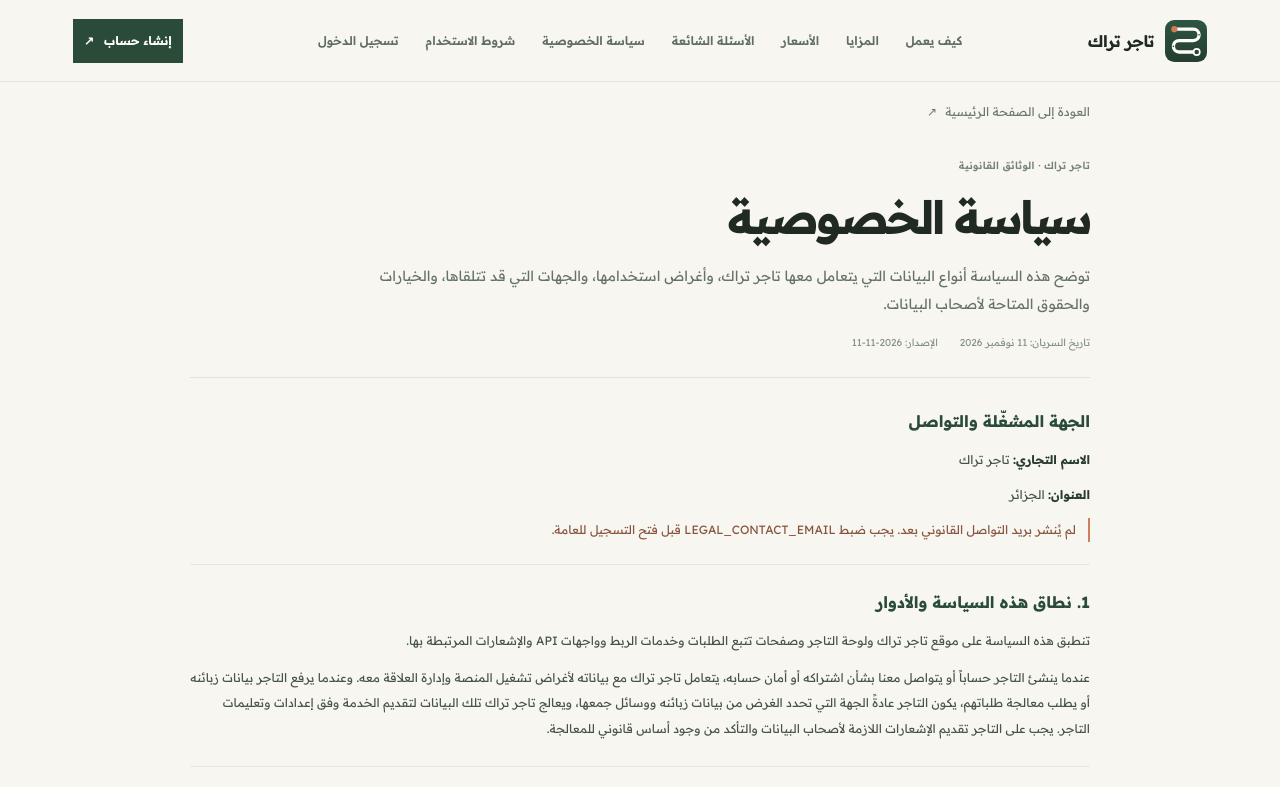
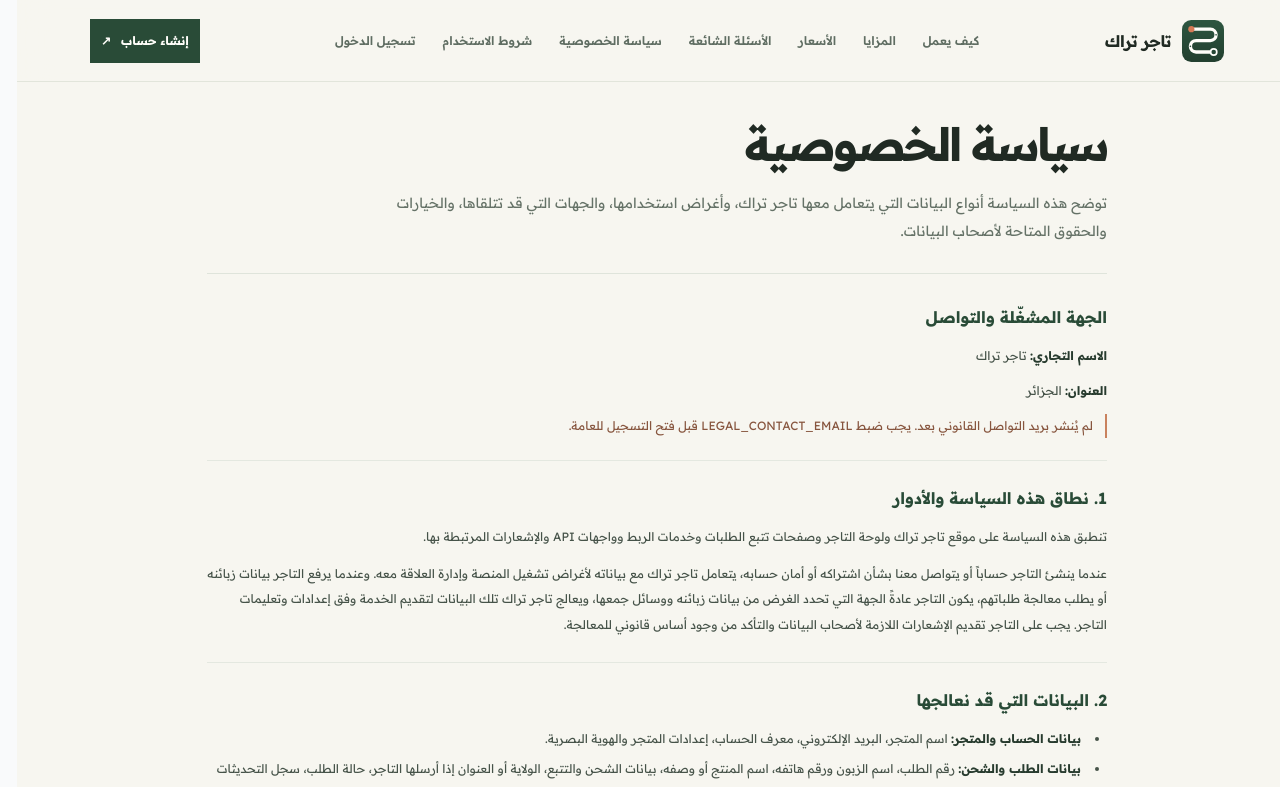
Before and after one commit to ni3yyn/dz-tracker, a Next.js app in the folder apps/web/: page /privacy in a window 1280 px wide. Shown: the top 787 px of the page. Built offline with nearby package versions, Linux system fonts and the light colour scheme.

Commit message:
Simplify legal page headers and reuse the full site footer

```diff
--- a/apps/web/src/app/LegalDocument.tsx
+++ b/apps/web/src/app/LegalDocument.tsx
@@ -1,14 +1,14 @@
 import React, { type ReactNode } from 'react';
 import SiteHeader from './SiteHeader';
 import styles from './legal.module.css';
-import { LEGAL_EFFECTIVE_DATE, LEGAL_PRIVACY_VERSION, LEGAL_TERMS_VERSION } from '../lib/legal';
+import SiteFooter from './SiteFooter';
 
 type LegalSection = { title: string; body: ReactNode };
 
 type Props = {
   title: string;
   intro: string;
-  version: string;
+  currentDocument: 'privacy' | 'terms';
   sections: LegalSection[];
   showOperatorDetails?: boolean;
 };
@@ -16,7 +16,7 @@ type Props = {
 export default function LegalDocument({
   title,
   intro,
-  version,
+  currentDocument,
   sections,
   showOperatorDetails = false,
 }: Props) {
@@ -29,15 +29,9 @@ export default function LegalDocument({
     <main className={styles.legalPage}>
       <div className={styles.siteHeader}><SiteHeader compact /></div>
       <div className={styles.legalWrap}>
-        <a className={styles.backLink} href="/">العودة إلى الصفحة الرئيسية <span aria-hidden="true">↗</span></a>
         <header className={styles.hero}>
-          <span className={styles.eyebrow}>تاجر تراك · الوثائق القانونية</span>
           <h1>{title}</h1>
           <p className={styles.intro}>{intro}</p>
-          <div className={styles.meta}>
-            <span>تاريخ السريان: {LEGAL_EFFECTIVE_DATE}</span>
-            <span>الإصدار: {version}</span>
-          </div>
         </header>
 
         <article className={styles.article}>
@@ -64,14 +58,8 @@ export default function LegalDocument({
           ))}
         </article>
 
-        <footer className={styles.footer}>
-          <span>© {new Date().getFullYear()} {operatorName}</span>
-          <nav aria-label="الوثائق القانونية">
-            <a href="/privacy" aria-current={version === LEGAL_PRIVACY_VERSION ? 'page' : undefined}>سياسة الخصوصية</a>
-            <a href="/terms" aria-current={version === LEGAL_TERMS_VERSION ? 'page' : undefined}>شروط الاستخدام</a>
-          </nav>
-        </footer>
       </div>
+      <SiteFooter homeHref="/" currentDocument={currentDocument} />
     </main>
   );
 }
--- /dev/null
+++ b/apps/web/src/app/SiteFooter.tsx
@@ -0,0 +1,63 @@
+import React from 'react';
+import styles from './home.module.css';
+
+type LegalDocument = 'privacy' | 'terms';
+
+type Props = {
+  isAuthenticated?: boolean;
+  homeHref?: string;
+  currentDocument?: LegalDocument;
+};
+
+export default function SiteFooter({
+  isAuthenticated = false,
+  homeHref = '',
+  currentDocument,
+}: Props) {
+  const sectionHref = (id: string) => `${homeHref}#${id}`;
+
+  return (
+    <footer className={styles.footer}>
+      <div className={styles.footerTop}>
+        <div className={styles.footerIdentity}>
+          <a href="/" className={styles.footerBrand} aria-label="تاجر تراك - الصفحة الرئيسية">
+            <span className={styles.footerAnimatedMark} aria-hidden="true">
+              {/* eslint-disable-next-line @next/next/no-img-element */}
+              <img src="/tajertrack-animated.svg" alt="" width={42} height={42} decoding="async" />
+            </span>
+            <span className={styles.footerWordmark}><strong>تاجر تراك</strong><small>TAJERTRACK</small></span>
+          </a>
+          <p>منصة تربط طلبات متجرك بتجربة تتبّع واضحة، وتجمع تحديثات الشحن في مكان واحد.</p>
+          <span className={styles.footerSignature}><i aria-hidden="true" /> ربط الطلبات · تتبّع الشحنات · متابعة الزبائن</span>
+        </div>
+        <nav className={styles.footerNav} aria-label="روابط المنصة">
+          <h2>المنصة</h2>
+          <a href={sectionHref('how-it-works')}>كيف يعمل</a>
+          <a href={sectionHref('features')}>المزايا</a>
+          <a href={sectionHref('pricing')}>الخطط والأسعار</a>
+          <a href={sectionHref('faq')}>الأسئلة الشائعة</a>
+        </nav>
+        <nav className={styles.footerNav} aria-label="روابط حساب التاجر">
+          <h2>حساب التاجر</h2>
+          <a href={isAuthenticated ? '/merchant' : '/login'}>{isAuthenticated ? 'لوحة التاجر' : 'تسجيل الدخول'}</a>
+          <a href="/register">إنشاء حساب</a>
+        </nav>
+        <nav className={styles.footerNav} aria-label="الوثائق القانونية">
+          <h2>الوثائق القانونية</h2>
+          <a href="/privacy" aria-current={currentDocument === 'privacy' ? 'page' : undefined}>سياسة الخصوصية</a>
+          <a href="/terms" aria-current={currentDocument === 'terms' ? 'page' : undefined}>شروط الاستخدام</a>
+        </nav>
+        <div className={styles.footerStart}>
+          <span className={styles.footerOverline}>جاهز للانطلاق؟</span>
+          <p>ابدأ بربط متجرك، ودع زبائنك يتابعون طلباتهم بسهولة.</p>
+          <a href="/register" className={styles.footerStartButton}>ابدأ الآن <span aria-hidden="true">↗</span></a>
+        </div>
+      </div>
+      <div className={styles.footerBottom}>
+        <span className={styles.footerCopyright}>© {new Date().getFullYear()} تاجر تراك. جميع الحقوق محفوظة.</span>
+        <span className={styles.footerBottomNote}>من الطلب إلى التوصيل، في مسار أوضح.</span>
+        <a className={styles.footerTopLink} href={sectionHref('top')} aria-label="العودة إلى أعلى الصفحة">العودة للأعلى <span aria-hidden="true">↑</span></a>
+      </div>
+    </footer>
+  );
+}
--- a/apps/web/src/app/legal.module.css
+++ b/apps/web/src/app/legal.module.css
@@ -1,33 +1,15 @@
 /* TajerTrack public legal documents — readable, responsive, and visually quiet. */
 .legalPage {
   min-height: 100svh;
-  padding: 0 clamp(18px, 5vw, 72px) 40px;
+  padding: 0 clamp(18px, 5vw, 72px);
   background: #f7f6f0;
   color: #202a23;
   direction: rtl;
   font-family: 'Readex Pro', 'IBM Plex Sans Arabic', system-ui, sans-serif;
 }
 .siteHeader { width: min(100%, 1280px); height: 82px; margin: 0 auto; }
-.legalWrap { width: min(100%, 900px); margin: 18px auto 0; }
-.backLink {
-  display: inline-flex;
-  align-items: center;
-  gap: 8px;
-  margin: 0 0 28px;
-  color: #6d796e;
-  font-size: 12px;
-  text-decoration: none;
-}
-.backLink:hover { color: #294b37; }
+.legalWrap { width: min(100%, 900px); margin: 18px auto 0; padding-bottom: 30px; }
 .hero { padding: 12px 0 28px; border-bottom: 1px solid #dfe4db; }
-.eyebrow {
-  display: block;
-  margin-bottom: 13px;
-  color: #758374;
-  font-size: 10px;
-  font-weight: 600;
-  letter-spacing: .03em;
-}
 .hero h1 {
   margin: 0;
   color: #202a23;
@@ -37,7 +19,6 @@
   letter-spacing: -.06em;
 }
 .intro { max-width: 760px; margin: 13px 0 0; color: #657267; font-size: 14px; line-height: 2; }
-.meta { display: flex; flex-wrap: wrap; gap: 8px 22px; margin-top: 18px; color: #879287; font-size: 10px; }
 .article { padding: 8px 0 0; }
 .section, .operatorDetails { padding: 24px 0; border-bottom: 1px solid #e4e8e0; }
 .section h2, .operatorDetails h2 { margin: 0 0 12px; color: #294b37; font-size: 16px; font-weight: 700; line-height: 1.7; }
@@ -50,19 +31,12 @@
 .sectionBody a, .operatorDetails a { color: #294b37; text-decoration: underline; text-underline-offset: 3px; }
 .operatorDetails { padding: 22px 0; color: #465349; font-size: 12px; line-height: 2; }
 .contactSetupNotice { margin-top: 9px !important; padding-inline-start: 12px; border-inline-start: 2px solid #c9825e; color: #87553e; }
-.footer {
-  display: flex;
-  align-items: center;
-  justify-content: space-between;
-  flex-wrap: wrap;
-  gap: 14px;
-  padding: 22px 0 8px;
-  color: #8a9589;
-  font-size: 10px;
+
+/* The shared homepage footer is full-bleed on legal pages as well. */
+.legalPage .legalFooter {
+  margin-inline: calc(-1 * clamp(18px, 5vw, 72px));
+  padding-inline: clamp(18px, 5vw, 72px);
 }
-.footer nav { display: flex; gap: 18px; flex-wrap: wrap; }
-.footer a { color: #526653; text-decoration: none; }
-.footer a:hover { text-decoration: underline; text-underline-offset: 3px; }
 @media (max-width: 980px) {
   .siteHeader { height: 74px; }
 }
@@ -70,11 +44,13 @@
   .siteHeader { height: 70px; }
   .legalPage { padding-inline: 16px; }
   .legalWrap { margin-top: 8px; }
-  .backLink { margin-bottom: 20px; }
   .hero { padding-bottom: 22px; }
   .intro { font-size: 12px; }
   .section, .operatorDetails { padding: 19px 0; }
   .section h2, .operatorDetails h2 { font-size: 14px; }
   .sectionBody, .operatorDetails { font-size: 11px; }
-  .footer { align-items: flex-start; flex-direction: column; }
+  .legalPage .legalFooter {
+    margin-inline: -16px;
+    padding-inline: 16px;
+  }
 }
--- a/apps/web/src/app/privacy/page.tsx
+++ b/apps/web/src/app/privacy/page.tsx
@@ -1,6 +1,5 @@
 import type { Metadata } from 'next';
 import LegalDocument from '../LegalDocument';
-import { LEGAL_PRIVACY_VERSION } from '../../lib/legal';
 
 export const dynamic = 'force-dynamic';
 
@@ -14,7 +13,7 @@ export default function PrivacyPage() {
     <LegalDocument
       title="سياسة الخصوصية"
       intro="توضح هذه السياسة أنواع البيانات التي يتعامل معها تاجر تراك، وأغراض استخدامها، والجهات التي قد تتلقاها، والخيارات والحقوق المتاحة لأصحاب البيانات."
-      version={LEGAL_PRIVACY_VERSION}
+      currentDocument="privacy"
       showOperatorDetails
       sections={[
         {
--- a/apps/web/src/app/terms/page.tsx
+++ b/apps/web/src/app/terms/page.tsx
@@ -1,6 +1,5 @@
 import type { Metadata } from 'next';
 import LegalDocument from '../LegalDocument';
-import { LEGAL_TERMS_VERSION } from '../../lib/legal';
 
 export const dynamic = 'force-dynamic';
 
@@ -14,7 +13,7 @@ export default function TermsPage() {
     <LegalDocument
       title="شروط الاستخدام"
       intro="تنظم هذه الشروط إنشاء حساب التاجر واستخدام لوحة تاجر تراك وخدمات تتبع الطلبات والتكاملات وواجهات API والإشعارات."
-      version={LEGAL_TERMS_VERSION}
+      currentDocument="terms"
       sections={[
         {
           title: '1. قبول الشروط والأهلية',
```
Also changed, not shown: apps/web/src/app/page.tsx (+2 -42 lines).
